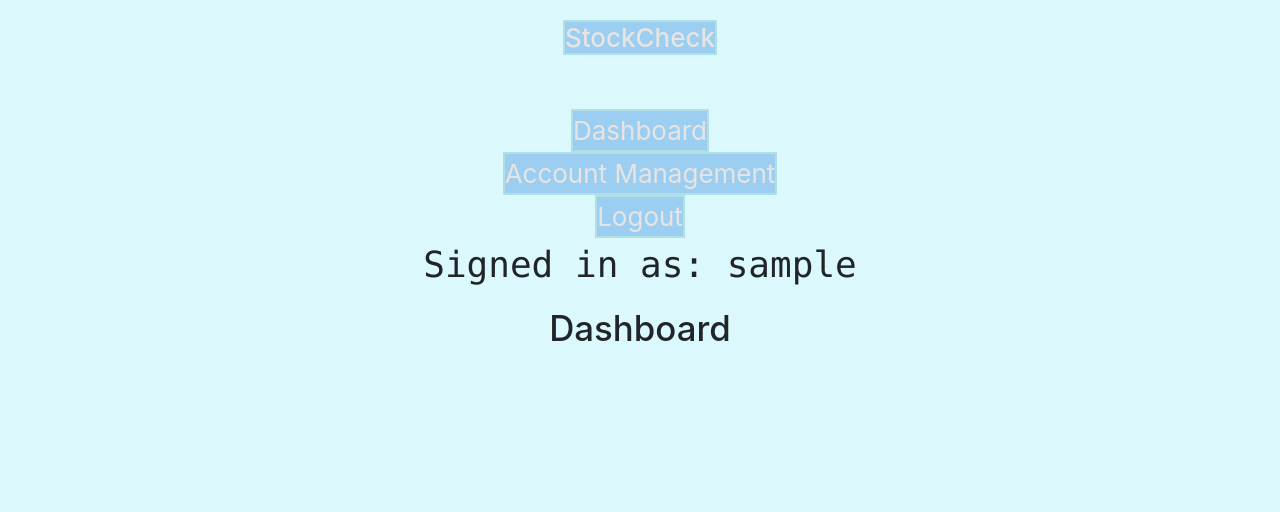
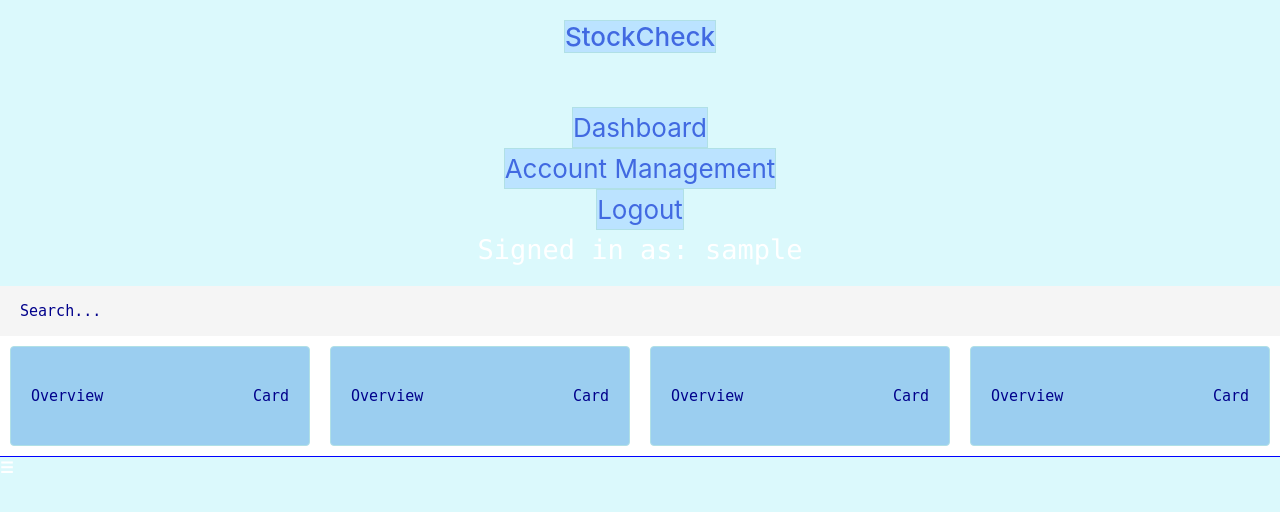
Before and after one commit to MirroredNova/StockCheck, a Django app: page /dashboard/ in a window 1280 px wide. Shown: the top 512 px of the page. Run offline with Django 3.2, Linux system fonts and the light colour scheme; the visitor is signed in with stand-in values (Sample User, id 1).

Commit message:
added dashboard html

```diff
--- a/core/static/css/styles.css
+++ b/core/static/css/styles.css
@@ -3,7 +3,7 @@ body {
 }
 
 a {
-    color: rgb(231, 228, 228);
+    color: royalblue;
     text-decoration: none;
     display: flex;
     flex-direction: column;
@@ -13,8 +13,8 @@ a {
     font-family: -apple-system, BlinkMacSystemFont, "Segoe UI", "Roboto", "Oxygen",
         "Ubuntu", "Cantarell", "Fira Sans", "Droid Sans", "Helvetica Neue",
         sans-serif;
-    background-color: #9bcef0;
-    border: 2px solid powderblue;
+    background-color: #bbe3ff;
+    border: 1px solid powderblue;
 }
 
 a:hover {
@@ -22,6 +22,7 @@ a:hover {
 }
 
 p {
+    font-size: 0.8em!important;
     font-family: source-code-pro, Menlo, Monaco, Consolas, "Courier New",
       monospace;
     display: flex;
--- a/core/templates/dashboard.html
+++ b/core/templates/dashboard.html
@@ -5,5 +5,130 @@ Dashboard
 {% endblock %}
 
 {% block content %}
-<h1>Dashboard</h1>
+<!-- <h1>Dashboard</h1> -->
+<head>
+    <meta charset="UTF-8" />
+    <meta name="viewport" content="width=device-width, initial-scale=1.0" />
+    <title>Dashboard</title>
+    <style>
+      body {
+        margin: 0;
+        padding: 0;
+        color: white;
+        box-sizing: border-box;
+        font-family: monospace;
+        font-size: 15px;
+      }
+      .grid-container {
+        display: grid;
+        grid-template-columns: 1fr;
+        grid-template-rows: 50px 1fr 50px;
+
+        grid-template-areas:
+          'header'
+          'main'
+          'footer';
+        height: 25vh;
+      }
+
+      .header {
+        grid-area: header;
+        background-color: whitesmoke;
+      }
+
+      .main {
+        grid-area: main;
+        background-color: white;
+      }
+
+      /* flexing header and footer*/
+      .header,
+      .footer {
+        display: flex;
+        align-items: center;
+        justify-content: space-between;
+        color: darkblue;
+        padding: 1 15px;
+      }
+
+      /* Layout for main content overview  and its cards*/
+      .main_overview {
+        display: flex;
+        flex-wrap: wrap;
+        align-items: center;
+        border-bottom: 1px solid blue;
+      }
+      .overview_card {
+        flex-basis: 250px;
+        flex-grow: 1;
+        margin: 10px 10px;
+        display: flex;
+        align-items: center;
+        justify-content: space-between;
+        padding: 20px;
+        background-color: #9bcef0;
+        height: 100px;
+        border: 1px solid powderblue;
+        border-radius: 4px;
+        color: darkblue;
+      }
+
+      .header_search {
+        margin-left: 20px;
+      }
+
+    </style>
+  </head>
+  <body>
+    <div class="grid-container">
+      <div class="menu-icon">
+        <strong> &#9776;</strong>
+      </div>
+      <header class="header">
+        <div class="header_search">Search...</div>
+        <!-- <div class="header_avatar">Logout</div> -->
+      </header>
+      <main class="main">
+        <div class="main_overview">
+          <div class="overview_card">
+            <div class="overview_card-info">Overview</div>
+            <div class="overview_card-icon">Card</div>
+          </div>
+          <div class="overview_card">
+            <div class="overview_card-info">Overview</div>
+            <div class="overview_card-icon">Card</div>
+          </div>
+          <div class="overview_card">
+            <div class="overview_card-info">Overview</div>
+            <div class="overview_card-icon">Card</div>
+          </div>
+          <div class="overview_card">
+            <div class="overview_card-info">Overview</div>
+            <div class="overview_card-icon">Card</div>
+          </div>
+        </div>
+      </main>
+    </div>
+    <script type="text/javascript">
+      const menuIcon = document.querySelector('.menu-icon');
+      const aside = document.querySelector('.aside');
+      const asideClose = document.querySelector('.aside_close-icon');
+
+      function toggle(el, className) {
+        if (el.classList.contains(className)) {
+          el.classList.remove(className);
+        } else {
+          el.classList.add(className);
+        }
+      }
+
+      menuIcon.addEventListener('click', function() {
+        toggle(aside, 'active');
+      });
+
+      asideClose.addEventListener('click', function() {
+        toggle(aside, 'active');
+      });
+    </script>
+  </body>
 {% endblock %}
```
